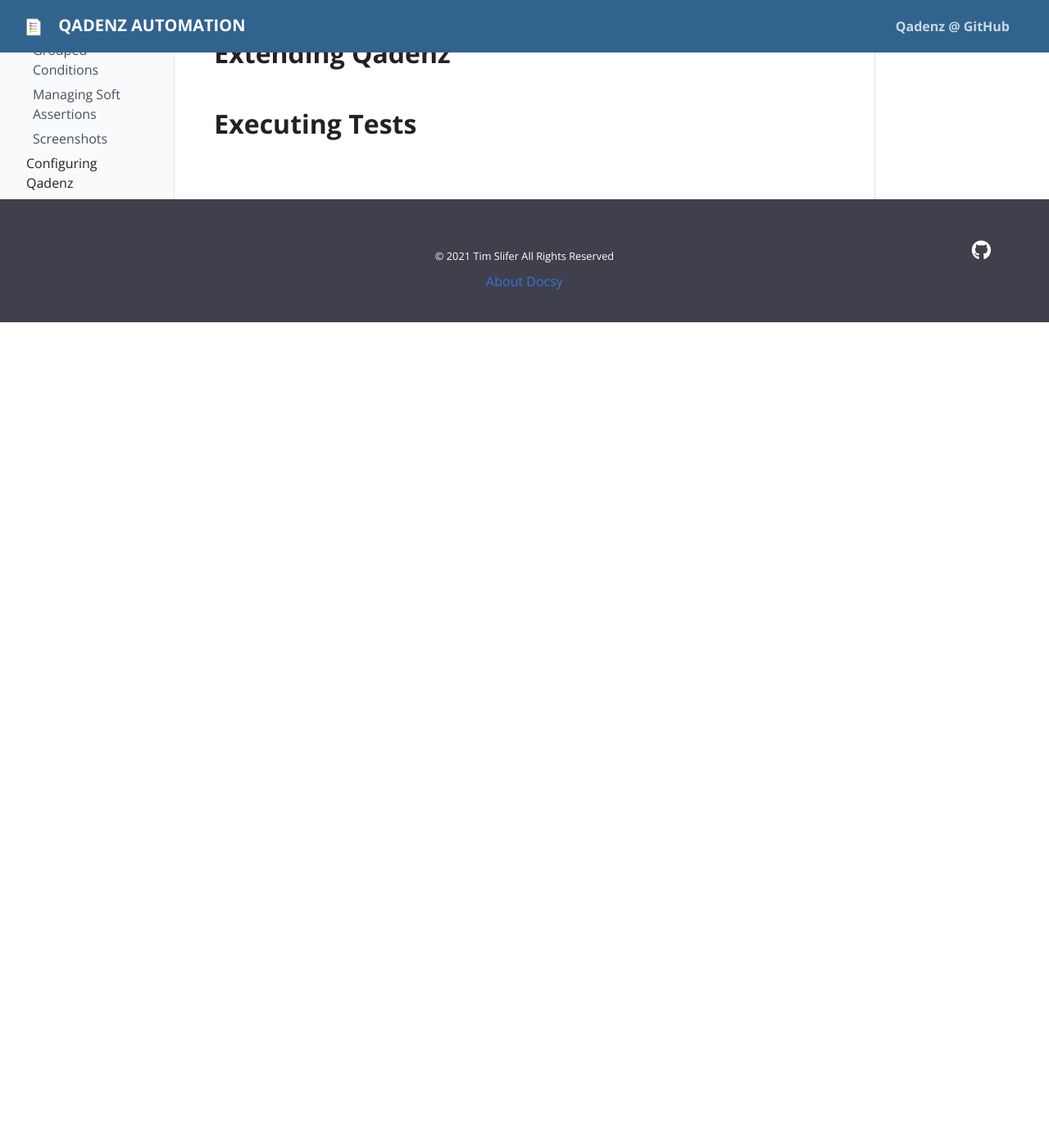
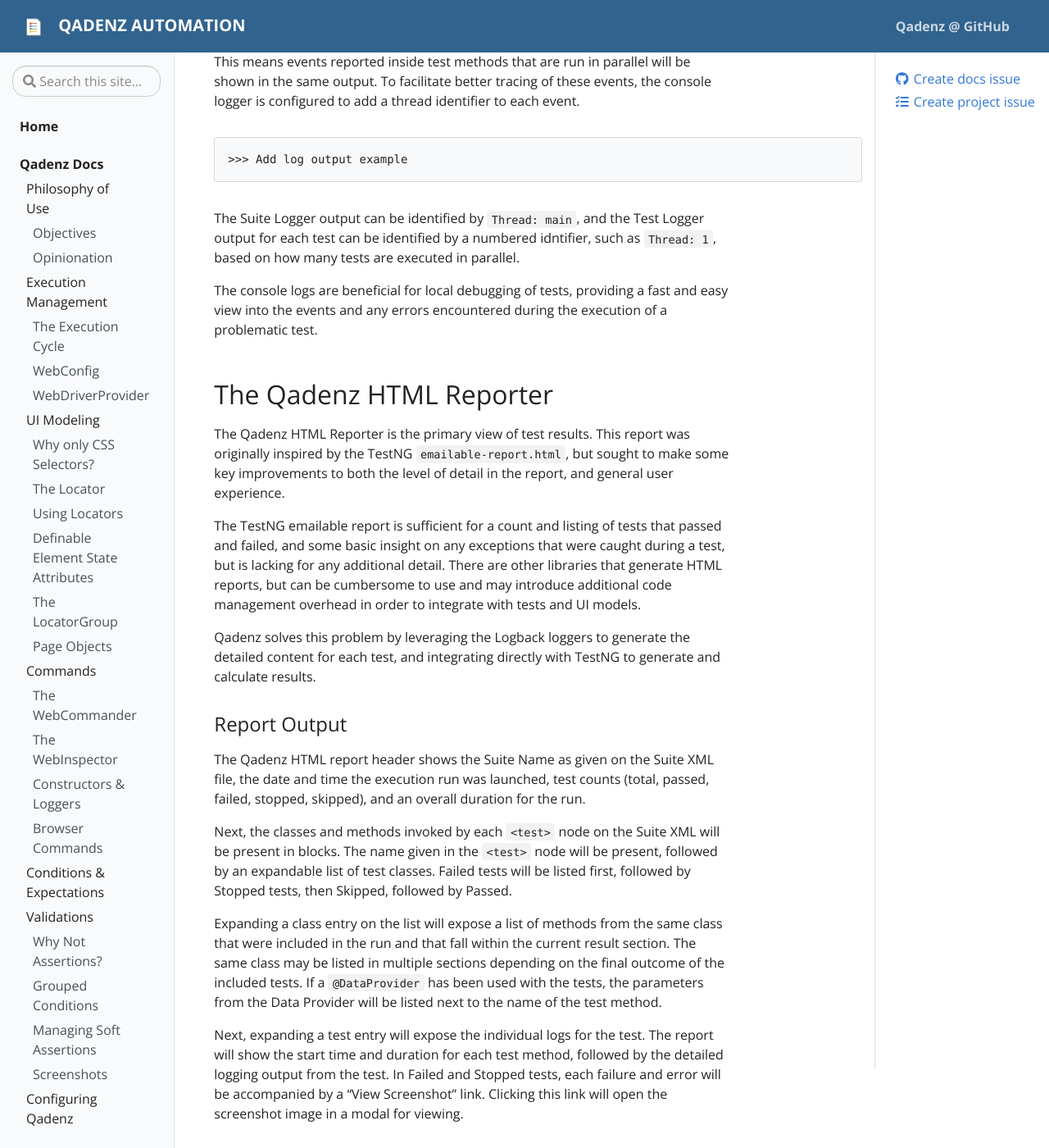
Before and after one commit to qadenz/qadenz.github.io, a Jekyll site: the page built from pages/docs.md, in a window 1280 px wide and 1400 px high, scrolled down 24416 px. Shown: the whole window at 82% size. Built offline with Jekyll 4.4.1, drawn with Linux system fonts in a browser that asks for light colours; before the commit the page ends 24809 px from its top, so only the background shows below that; some of the changed text lies outside the part shown.

Commit message:
Added reporting section content

````diff
--- a/pages/docs.md
+++ b/pages/docs.md
@@ -565,13 +565,55 @@ The JSON format is an array of configuration objects. Each object holds `profile
 
 Logs tell a very important story during the lifecycle of any software application, and a testing library is no different. In fact, it could easily be argued that logging in a testing context is doubly important in order to capture all the details of what happened during the execution cycle. It's the step by step details that tell us what a test was doing when something goes wrong, which in turn helps us testers to more quickly understand and recreate these failure scenarios so that system defects can be reported earlier in the testing cycle.
 
-Qadenz uses two primary loggers to tell the story of an execution run. The Suite Logger monitors major activity with the execution run itself and captures events outside of the tests themselves. This includes setup and tear-down activities, configuration details, the starting and stopping of tests, and errors that are encountered during the reporting phase. The Test Logger captures the step by step details of each test that runs as part of a Suite. This includes every action, inspection, validation, and any errors that are encountered along the way.
+Qadenz uses two primary loggers to tell the story of an execution run. The Suite Logger monitors major activity with the execution run itself and captures events outside of the individual tests. This includes setup and tear-down activities, configuration details, the starting and stopping of tests, and errors that are encountered during the reporting phase. The Test Logger captures the step by step details of each test that runs as part of a Suite. This includes every action, inspection, validation, and any errors that are encountered along the way.
 
 Qadenz uses Logback to handle all logging within the library. These logs are presented on the console during a Suite execution, and are also used to generate content for the Qadenz HTML Reporter.
 
+Each log event will contain a timestamp, the logging level, the name of the logger,
+
 ## Console Logging
 
+The console logs will show output from both the Suite Logger and the Test Logger. These will be present when running locally either from Maven or within an IDE like IntelliJ IDEA, as well as in build systems like Jenkins or TeamCity. The console logs are the "raw" log output, showing all events in chronological order, regardless of origin. This means events reported inside test methods that are run in parallel will be shown in the same output. To facilitate better tracing of these events, the console logger is configured to add a thread identifier to each event.
+
+```
+>>> Add log output example
+```
+
+The Suite Logger output can be identified by `Thread: main`, and the Test Logger output for each test can be identified by a numbered idntifier, such as `Thread: 1`,  based on how many tests are executed in parallel.
+
+The console logs are beneficial for local debugging of tests, providing a fast and easy view into the events and any errors encountered during the execution of a problematic test.
+
 ## The Qadenz HTML Reporter
+
+The Qadenz HTML Reporter is the primary view of test results. This report was originally inspired by the TestNG `emailable-report.html`, but sought to make some key improvements to both the level of detail in the report, and general user experience.
+
+The TestNG emailable report is sufficient for a count and listing of tests that passed and failed, and some basic insight on any exceptions that were caught during a test, but is lacking for any additional detail. There are other libraries that generate HTML reports, but can be cumbersome to use and may introduce additional code management overhead in order to integrate with tests and UI models.
+
+Qadenz solves this problem by leveraging the Logback loggers to generate the detailed content for each test, and integrating directly with TestNG to generate and calculate results.
+
+### Report Output
+
+The Qadenz HTML report header shows the Suite Name as given on the Suite XML file, the date and time the execution run was launched, test counts (total, passed, failed, stopped, skipped), and an overall duration for the run.
+
+Next, the classes and methods invoked by each `<test>` node on the Suite XML will be present in blocks. The name given in the `<test>` node will be present, followed by an expandable list of test classes. Failed tests will be listed first, followed by Stopped tests, then Skipped, followed by Passed.
+
+Expanding a class entry on the list will expose a list of methods from the same class that were included in the run and that fall within the current result section. The same class may be listed in multiple sections depending on the final outcome of the included tests. If a `@DataProvider` has been used with the tests, the parameters from the Data Provider will be listed next to the name of the test method.
+
+Next, expanding a test entry will expose the individual logs for the test. The report will show the start time and duration for each test method, followed by the detailed logging output from the test. In Failed and Stopped tests, each failure and error will be accompanied by a "View Screenshot" link. Clicking this link will open the screenshot image in a modal for viewing.
+
+### Failed vs Stopped Tests
+
+Default TestNG behavior is to classify any test that throws any exception as a failed test. Qadenz introduces a new result type called "Stopped" to allow some granularity in how test results can be sorted and analyzed.
+
+Qadenz considers a "Failed" test to be a test that contains one or more failed validations, and considers a "Stopped" test to be a test that has thrown any other exception. This includes timing/sync issues, missing elements, etc.
+
+By limiting the "Failed" category to validation failures, this allows teams to focus their post-execution results analysis on the tests that could potentially be more likely to produce a defect. This does not preclude Stopped tests from being so due to system defects, nor does it preclude Failed tests from being so due to issues in the tests. This is simply a means to draw attention specifically to tests that have failed due to validations that did not meed expectations, and those that have failed due to other reasons.
+
+### Screenshots
+
+The Qadenz HTML report is completely inclusive of all detailed reporting content and screenshots. The ease of distribution is the same as the TestNG emailable report.
+
+Screenshots in the Qadenz library are captured and immediately encoded to a Base64 String. This allows the images to be embedded directly into the report and to be shared without having to work with cumbersome zip files or deal with broken image links.
 
 ## **Extending Qadenz**
 
````
